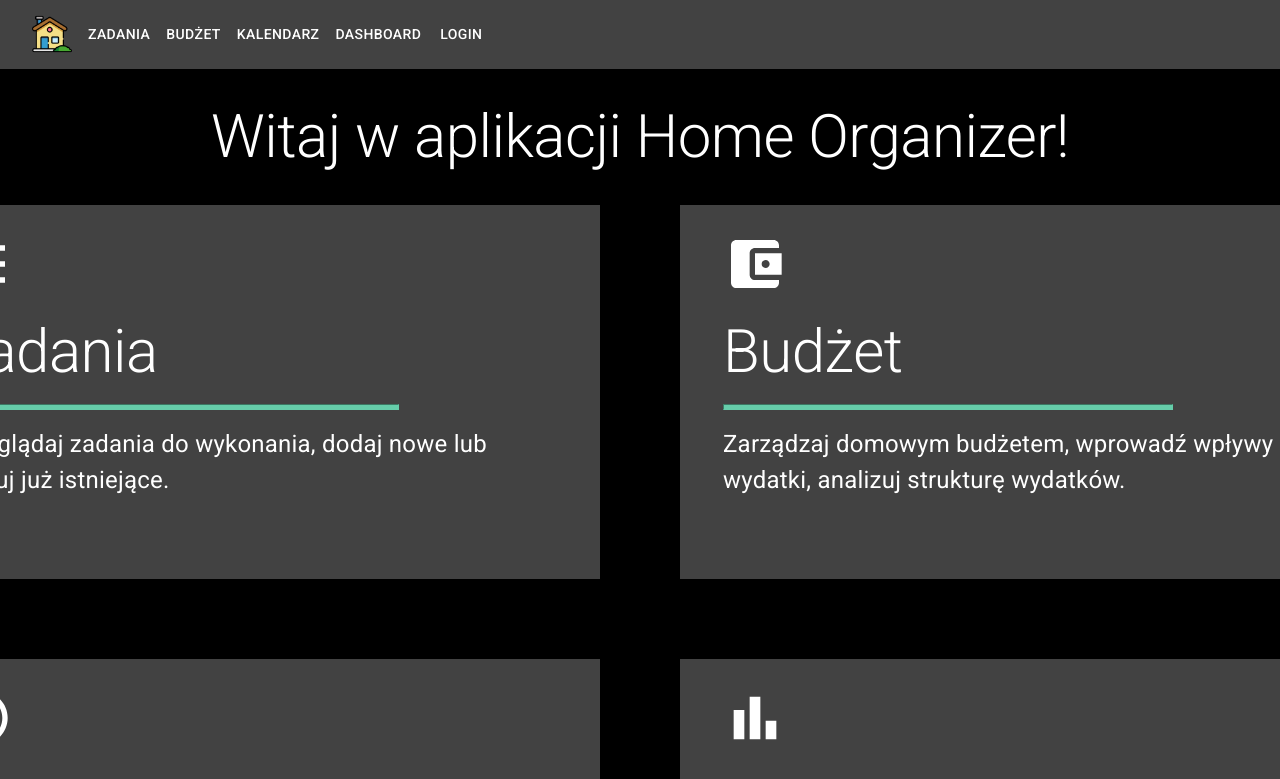
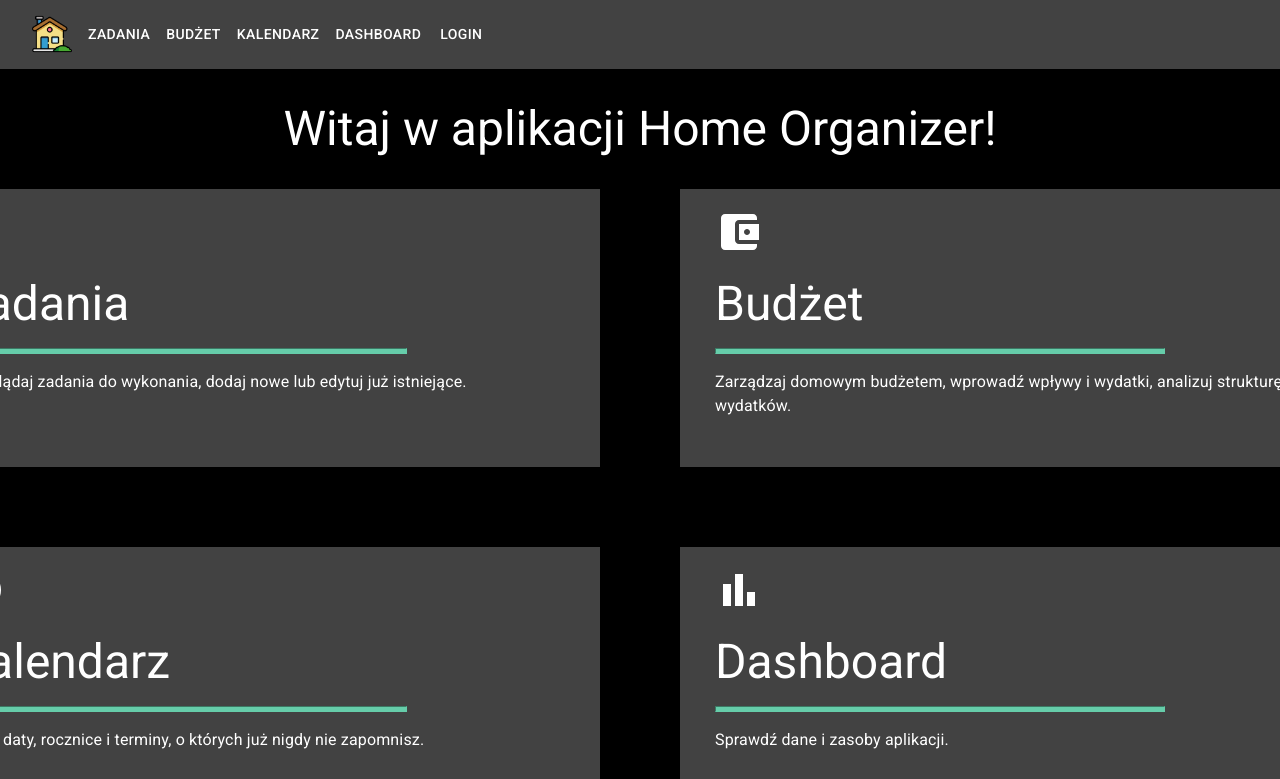
Before and after one commit to infoshareacademy/jfdzr5-pierwsza-linia-frontu, a React (Create React App) app: page / in a window 1280 px wide. Shown: the top 779 px of the page. Built offline with nearby package versions, Linux system fonts and the light colour scheme.

Commit message:
made tiles smaller on home page

```diff
--- a/src/content/home/home.js
+++ b/src/content/home/home.js
@@ -18,9 +18,9 @@ const Tile = styled.div`
     display: inline-block;
     background: ${Theme.palette.secondary.main};
     margin: 2rem;
-    padding: 1.5rem;
+    padding: 1rem;
     min-width: 40rem;
-    min-height: 20rem;
+    min-height: 15rem;
     border: 3px solid transparent;
     border-collapse: collapse;
     &:hover {
@@ -39,31 +39,31 @@ const HorizontalLine = styled.hr`
 
 export const Home = () => {
     return <PageWrapper title="Home App">
-            <Typography variant="h2" >Witaj w aplikacji Home Organizer!</Typography>
+            <Typography variant="h3" >Witaj w aplikacji Home Organizer!</Typography>
             <TileContainer>
                 <Tile component={Link} to="/tasks">
-                <FormatListNumberedIcon sx={{marginLeft: "1rem", fontSize: "4rem"}}/>
-                <Typography variant="h2" sx={{margin: "1rem"}}>Zadania</Typography>
+                <FormatListNumberedIcon sx={{marginLeft: "1rem", fontSize: "3rem"}}/>
+                <Typography variant="h3" sx={{margin: "1rem"}}>Zadania</Typography>
                 <HorizontalLine />
-                <Typography paragraph="true" sx={{margin:"1rem", fontSize: "1.5rem"}}>Przeglądaj zadania do wykonania, dodaj nowe lub edytuj już istniejące.</Typography>
+                <Typography paragraph="true" sx={{margin:"1rem", fontSize: "1rem"}}>Przeglądaj zadania do wykonania, dodaj nowe lub edytuj już istniejące.</Typography>
                 </Tile>
                 <Tile component={Link} to="/budget">
-                <AccountBalanceWalletIcon sx={{marginLeft: "1rem", fontSize: "4rem"}}/>
-                <Typography variant="h2" sx={{margin: "1rem"}}>Budżet</Typography>
+                <AccountBalanceWalletIcon sx={{marginLeft: "1rem", fontSize: "3rem"}}/>
+                <Typography variant="h3" sx={{margin: "1rem"}}>Budżet</Typography>
                 <HorizontalLine />
-                <Typography paragraph="true" sx={{margin:"1rem", fontSize: "1.5rem"}}>Zarządzaj domowym budżetem, wprowadź wpływy i wydatki, analizuj strukturę wydatków.</Typography>
+                <Typography paragraph="true" sx={{margin:"1rem", fontSize: "1rem"}}>Zarządzaj domowym budżetem, wprowadź wpływy i wydatki, analizuj strukturę wydatków.</Typography>
                 </Tile>
                 <Tile component={Link} to="/calendar">
-                <ScheduleIcon sx={{marginLeft: "1rem", fontSize: "4rem"}}/>
-                <Typography variant="h2" sx={{margin: "1rem"}}>Kalendarz</Typography>
+                <ScheduleIcon sx={{marginLeft: "1rem", fontSize: "3rem"}}/>
+                <Typography variant="h3" sx={{margin: "1rem"}}>Kalendarz</Typography>
                 <HorizontalLine />
-                <Typography paragraph="true" sx={{margin:"1rem", fontSize: "1.5rem"}}>Dodaj daty, rocznice i terminy, o których już nigdy nie zapomnisz.</Typography>
+                <Typography paragraph="true" sx={{margin:"1rem", fontSize: "1rem"}}>Dodaj daty, rocznice i terminy, o których już nigdy nie zapomnisz.</Typography>
                 </Tile>
                 <Tile component={Link} to="/dashboard">
-                <BarChartIcon sx={{marginLeft: "1rem", fontSize: "4rem"}}/>
-                <Typography variant="h2" sx={{margin: "1rem"}}>Dashboard</Typography>
+                <BarChartIcon sx={{marginLeft: "1rem", fontSize: "3rem"}}/>
+                <Typography variant="h3" sx={{margin: "1rem"}}>Dashboard</Typography>
                 <HorizontalLine />
-                <Typography paragraph="true" sx={{margin:"1rem", fontSize: "1.5rem"}}>Sprawdź dane i zasoby aplikacji.</Typography>
+                <Typography paragraph="true" sx={{margin:"1rem", fontSize: "1rem"}}>Sprawdź dane i zasoby aplikacji.</Typography>
                 </Tile>
             </TileContainer>
     </PageWrapper>
```
